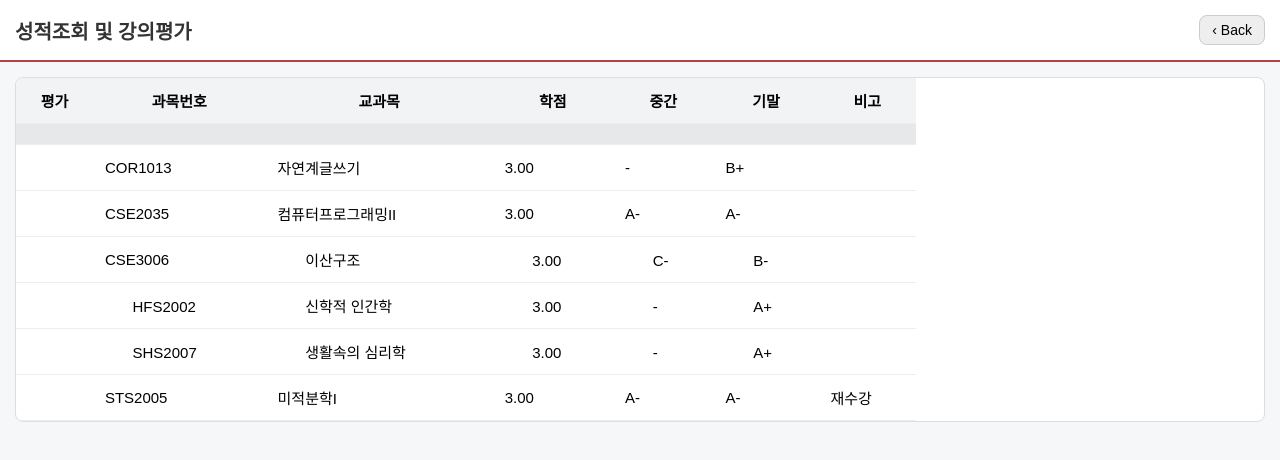
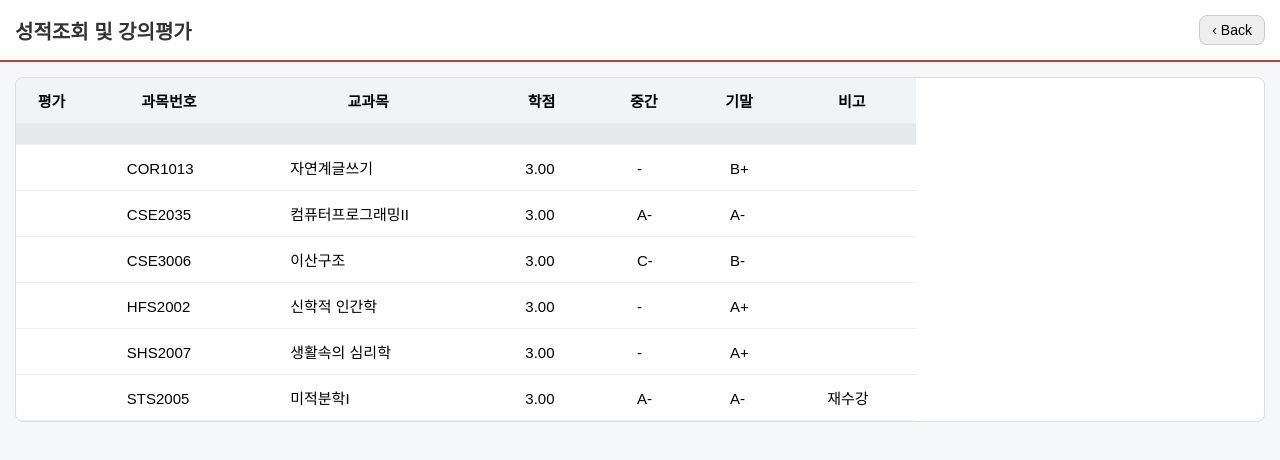
Before and after one commit to znjxjznjxj/rkflrkflql, a plain HTML site: page index.html in a window 1280 px wide. Drawn offline with Linux system fonts and the light colour scheme.

Commit message:
Add whitespace to course details in index.html

```diff
--- a/index.html
+++ b/index.html
@@ -40,27 +40,27 @@
 
             <tr>
                 <td></td>
-                <td>COR1013</td>
-                <td>자연계글쓰기</td>
-                <td>3.00</td>
-                <td>-</td>
-                <td>B+</td>
+                <td>ㅤㅤCOR1013</td>
+                <td>ㅤㅤ자연계글쓰기</td>
+                <td>ㅤㅤ3.00</td>
+                <td>ㅤㅤ-</td>
+                <td>ㅤㅤB+</td>
                 <td></td>
             </tr>
 
             <tr>
                 <td></td>
-                <td>CSE2035</td>
-                <td>컴퓨터프로그래밍II</td>
-                <td>3.00</td>
-                <td>A-</td>
-                <td>A-</td>
+                <td>ㅤㅤCSE2035</td>
+                <td>ㅤㅤ컴퓨터프로그래밍II</td>
+                <td>ㅤㅤ3.00</td>
+                <td>ㅤㅤA-</td>
+                <td>ㅤㅤA-</td>
                 <td></td>
             </tr>
 
             <tr>
                 <td></td>
-                <td>CSE3006</td>
+                <td>ㅤㅤCSE3006</td>
                 <td>ㅤㅤ이산구조</td>
                 <td>ㅤㅤ3.00</td>
                 <td>ㅤㅤC-</td>
@@ -90,12 +90,12 @@
 
             <tr>
                 <td></td>
-                <td>STS2005</td>
-                <td>미적분학I</td>
-                <td>3.00</td>
-                <td>A-</td>
-                <td>A-</td>
-                <td>재수강</td>
+                <td>ㅤㅤSTS2005</td>
+                <td>ㅤㅤ미적분학I</td>
+                <td>ㅤㅤ3.00</td>
+                <td>ㅤㅤA-</td>
+                <td>ㅤㅤA-</td>
+                <td>ㅤㅤ재수강</td>
             </tr>
         </tbody>
     </table>
```
